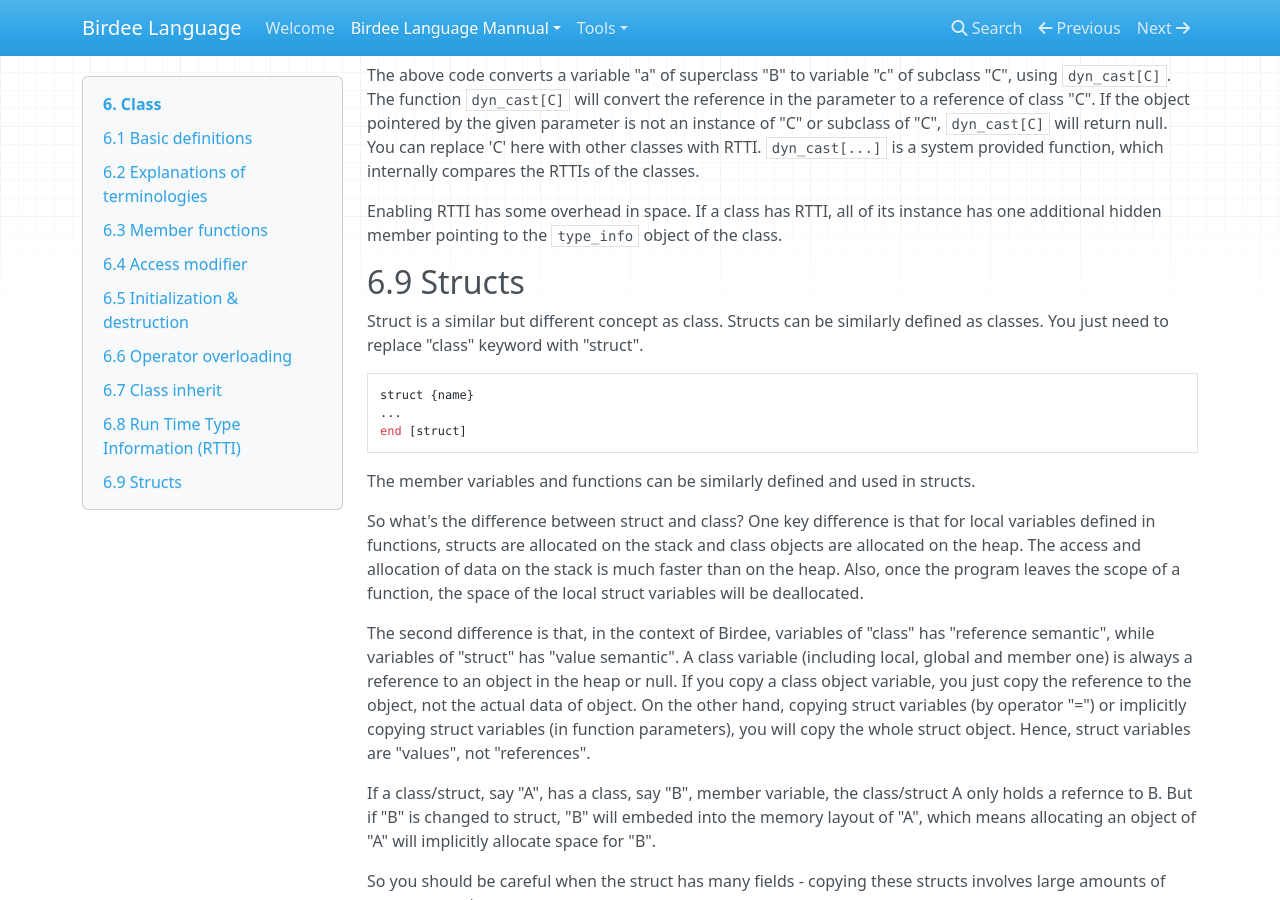
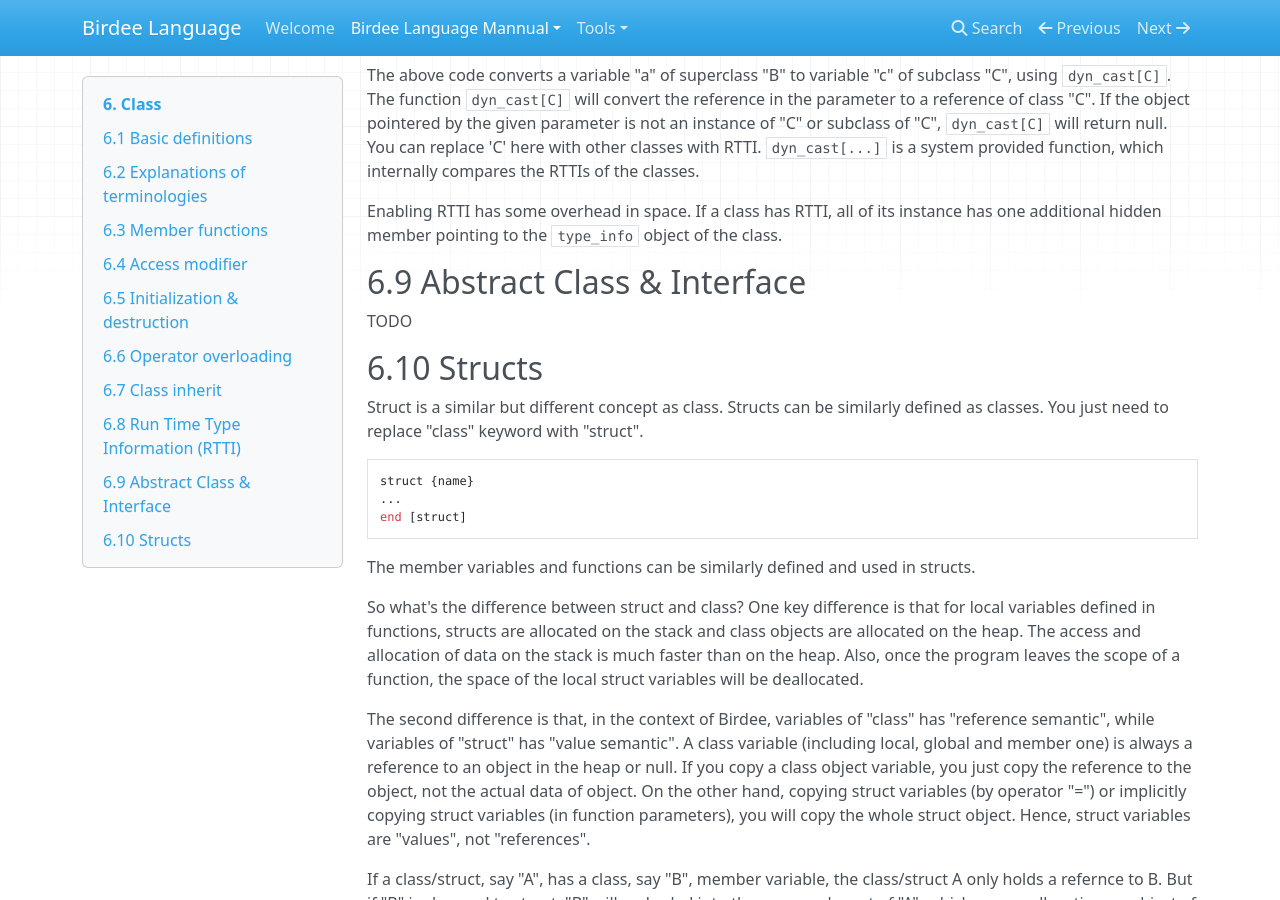
Before and after one commit to Birdee-lang/Doc, an MkDocs documentation site: the page built from docs/Birdee Language Mannual/0060Class.md, in a window 1280 px wide and 900 px high, scrolled down 10342 px. Built offline with MkDocs 1.6.1, drawn with Linux system fonts in a browser that asks for light colours; nearby versions of some CDN libraries.

Commit message:
first commit

```diff
--- a/docs/Birdee Language Mannual/0060Class.md
+++ b/docs/Birdee Language Mannual/0060Class.md
@@ -448,7 +448,11 @@ The above code converts a variable "a" of superclass "B" to variable "c" of subc
 
 Enabling RTTI has some overhead in space. If a class has RTTI, all of its instance has one additional hidden member pointing to the `type_info` object of the class.
 
-## 6.9 Structs
+## 6.9 Abstract Class & Interface
+
+TODO
+
+## 6.10 Structs
 
 Struct is a similar but different concept as class. Structs can be similarly defined as classes. You just need to replace "class" keyword with "struct".
 
```
